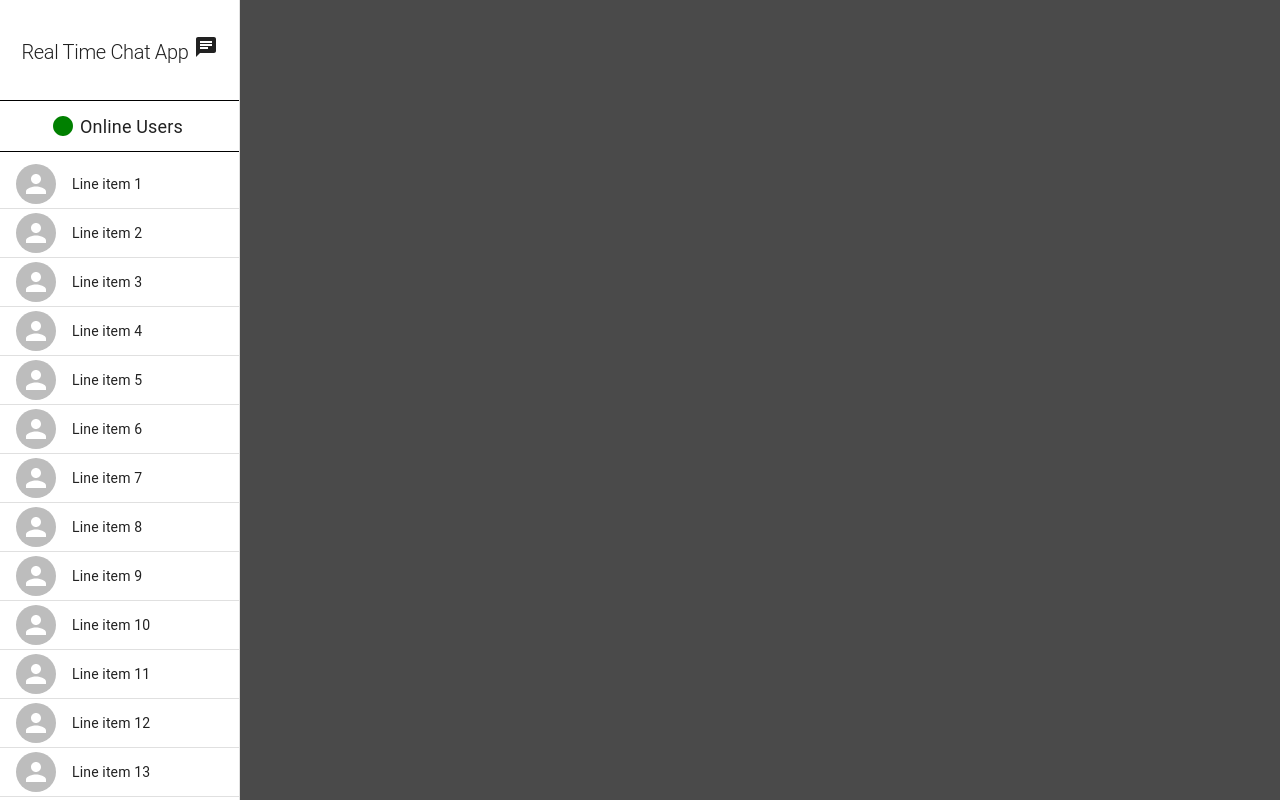
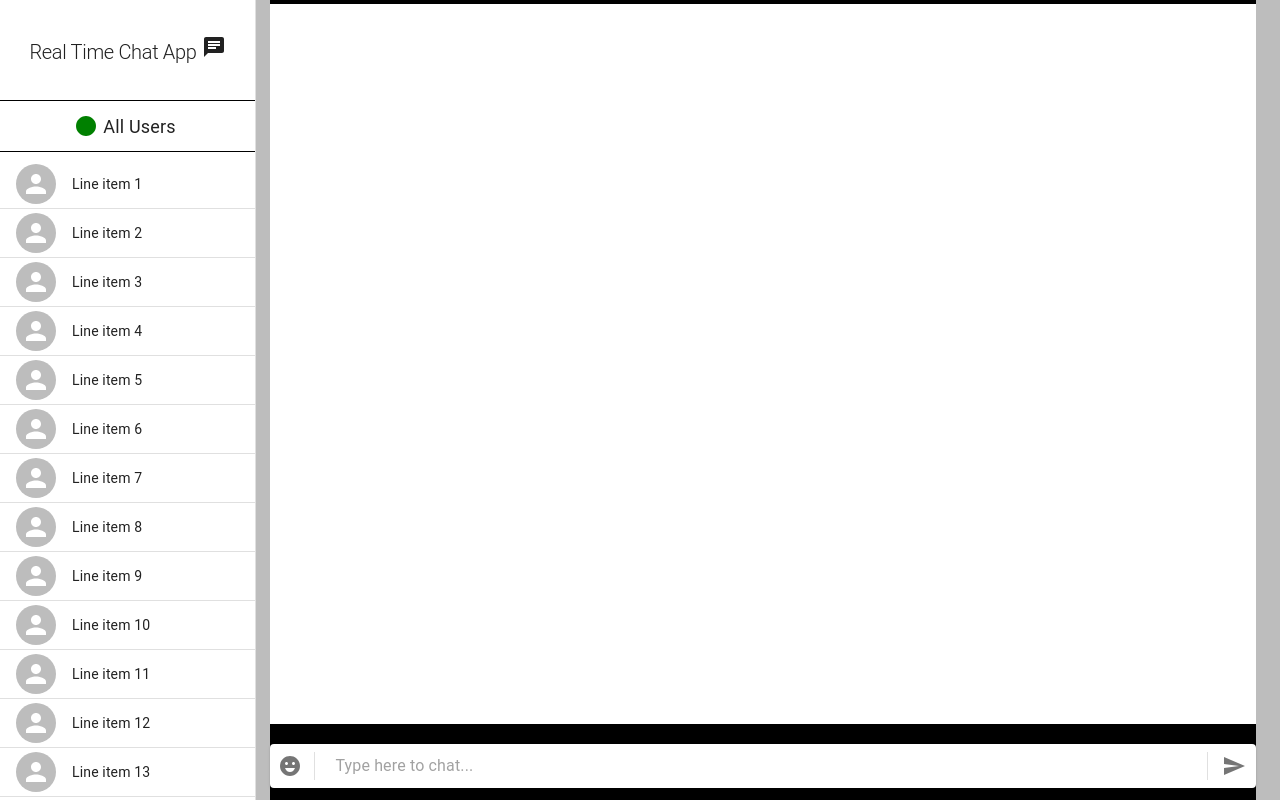
Before and after one commit to srmoola/Realtime-Chat-App, a React (Vite) app in the folder realtime-chat-app/: page / in a window 1280 px wide. Built offline with nearby package versions, Linux system fonts and the light colour scheme.

Commit message:
UI Updates

```diff
--- a/realtime-chat-app/src/App.tsx
+++ b/realtime-chat-app/src/App.tsx
@@ -1,9 +1,13 @@
+import ChatScreen from "./components/ChatScreen";
 import Sidebar from "./components/Sidebar";
+import Container from "@mui/material/Container";
 
 function App() {
   return (
     <>
       <Sidebar />
+
+      <ChatScreen />
     </>
   );
 }
--- /dev/null
+++ b/realtime-chat-app/src/components/ChatScreen.tsx
@@ -0,0 +1,37 @@
+import { Container, TextField } from "@mui/material";
+import Box from "@mui/material/Box";
+import TextInput from "./TextInput";
+
+const ChatScreen = () => {
+  return (
+    <>
+      <Container
+        sx={{ display: "flex", justifyContent: "right" }}
+        maxWidth="xl"
+      >
+        <Box
+          sx={{
+            backgroundColor: "#000",
+            height: "100vh",
+            width: "80%",
+            color: "white",
+          }}
+        >
+          <TextInput />
+          <Box
+            sx={{
+              position: "relative",
+              bottom: "5%",
+              backgroundColor: "#fff",
+              height: "90%",
+              width: "100%",
+              color: "white",
+            }}
+          ></Box>
+        </Box>
+      </Container>
+    </>
+  );
+};
+
+export default ChatScreen;
--- a/realtime-chat-app/src/components/Sidebar.tsx
+++ b/realtime-chat-app/src/components/Sidebar.tsx
@@ -9,7 +9,7 @@ import ChatIcon from "@mui/icons-material/Chat";
 import CircleIcon from "@mui/icons-material/Circle";
 import { Avatar, ListItemAvatar, Typography } from "@mui/material";
 
-const drawerWidth = 240;
+const drawerWidth = "20%";
 
 interface Props {
   window?: () => Window;
@@ -53,7 +53,7 @@ export default function Sidebar(props: Props) {
             marginLeft: "5px",
           }}
         >
-          Online Users
+          All Users
         </Typography>
       </Box>
       <Divider sx={{ backgroundColor: "black" }} />
@@ -72,8 +72,8 @@ export default function Sidebar(props: Props) {
         ].map((value) => {
           const labelId = `checkbox-list-secondary-label-${value}`;
           return (
-            <>
-              <ListItem key={value} disablePadding>
+            <div key={crypto.randomUUID()}>
+              <ListItem disablePadding>
                 <ListItemButton>
                   <ListItemAvatar>
                     <Avatar alt={`Avatar n°${value + 1}`} />
@@ -85,7 +85,7 @@ export default function Sidebar(props: Props) {
                 </ListItemButton>
               </ListItem>
               <Divider />
-            </>
+            </div>
           );
         })}
       </List>
@@ -132,14 +132,6 @@ export default function Sidebar(props: Props) {
           {drawer}
         </Drawer>
       </Box>
-      <Box
-        component="main"
-        sx={{
-          flexGrow: 1,
-          p: 3,
-          width: { sm: `calc(100% - ${drawerWidth}px)` },
-        }}
-      ></Box>
     </Box>
   );
 }
--- /dev/null
+++ b/realtime-chat-app/src/components/TextInput.tsx
@@ -0,0 +1,35 @@
+import Paper from "@mui/material/Paper";
+import InputBase from "@mui/material/InputBase";
+import Divider from "@mui/material/Divider";
+import IconButton from "@mui/material/IconButton";
+import EmojiEmotionsIcon from "@mui/icons-material/EmojiEmotions";
+import SendIcon from "@mui/icons-material/Send";
+
+export default function TextInput() {
+  return (
+    <Paper
+      component="form"
+      sx={{
+        display: "flex",
+        alignItems: "center",
+        width: "100%",
+        position: "relative",
+        top: "93%",
+        backgroundColor: "#fff",
+      }}
+    >
+      <IconButton>
+        <EmojiEmotionsIcon />
+      </IconButton>
+      <Divider sx={{ height: 28, m: 0.5 }} orientation="vertical" />
+      <InputBase
+        sx={{ ml: 2, mr: 2, flex: 1 }}
+        placeholder="Type here to chat..."
+      />
+      <Divider sx={{ height: 28, m: 0.5 }} orientation="vertical" />
+      <IconButton type="button" sx={{ p: "10px" }} aria-label="search">
+        <SendIcon />
+      </IconButton>
+    </Paper>
+  );
+}
--- a/realtime-chat-app/src/index.css
+++ b/realtime-chat-app/src/index.css
@@ -1,8 +1,8 @@
-:root{
-  background-color: #4a4a4a;
+:root {
+  background-color: #bdbdbd;
 }
 
-*{
+* {
   margin: 0;
   padding: 0;
   box-sizing: border-box;
```
